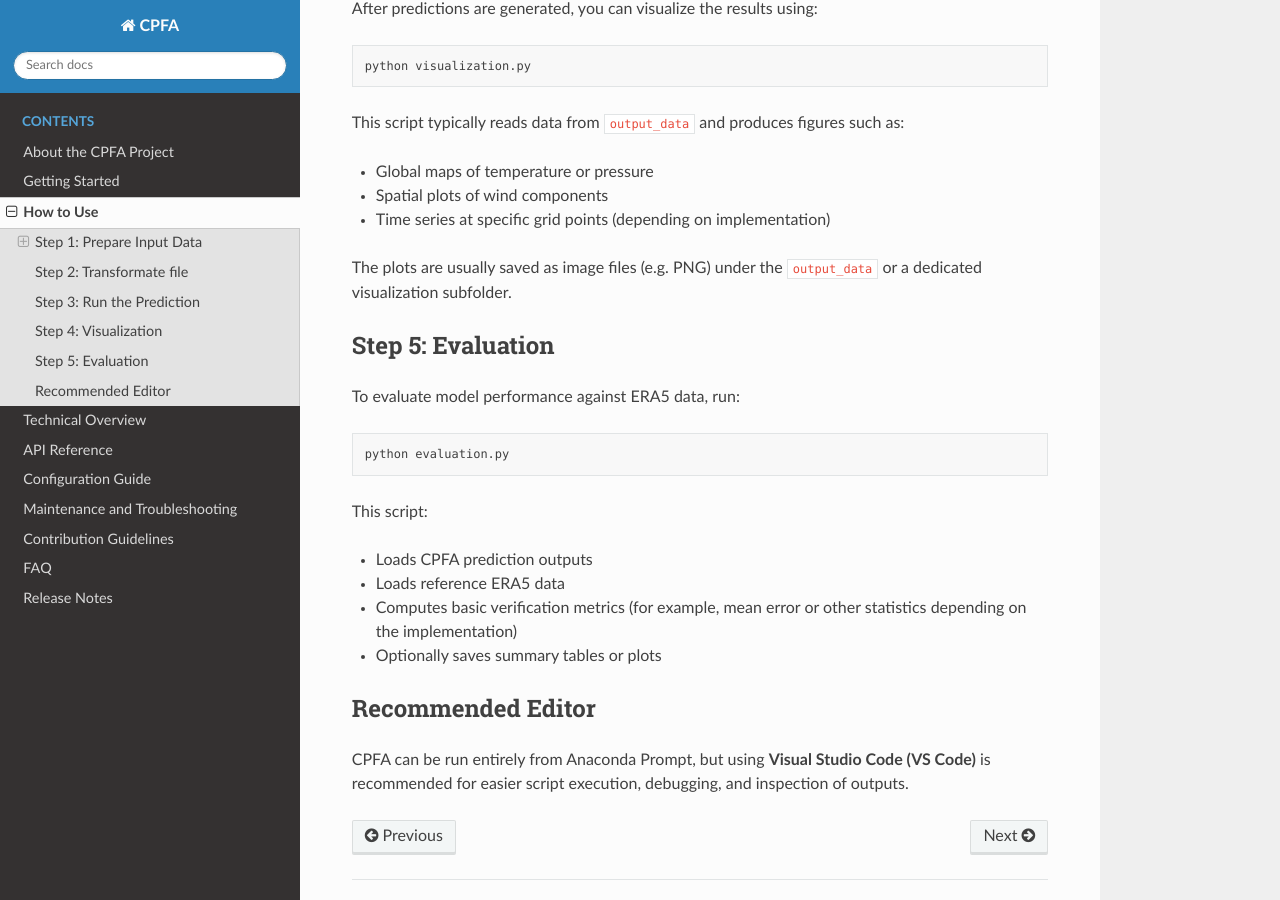
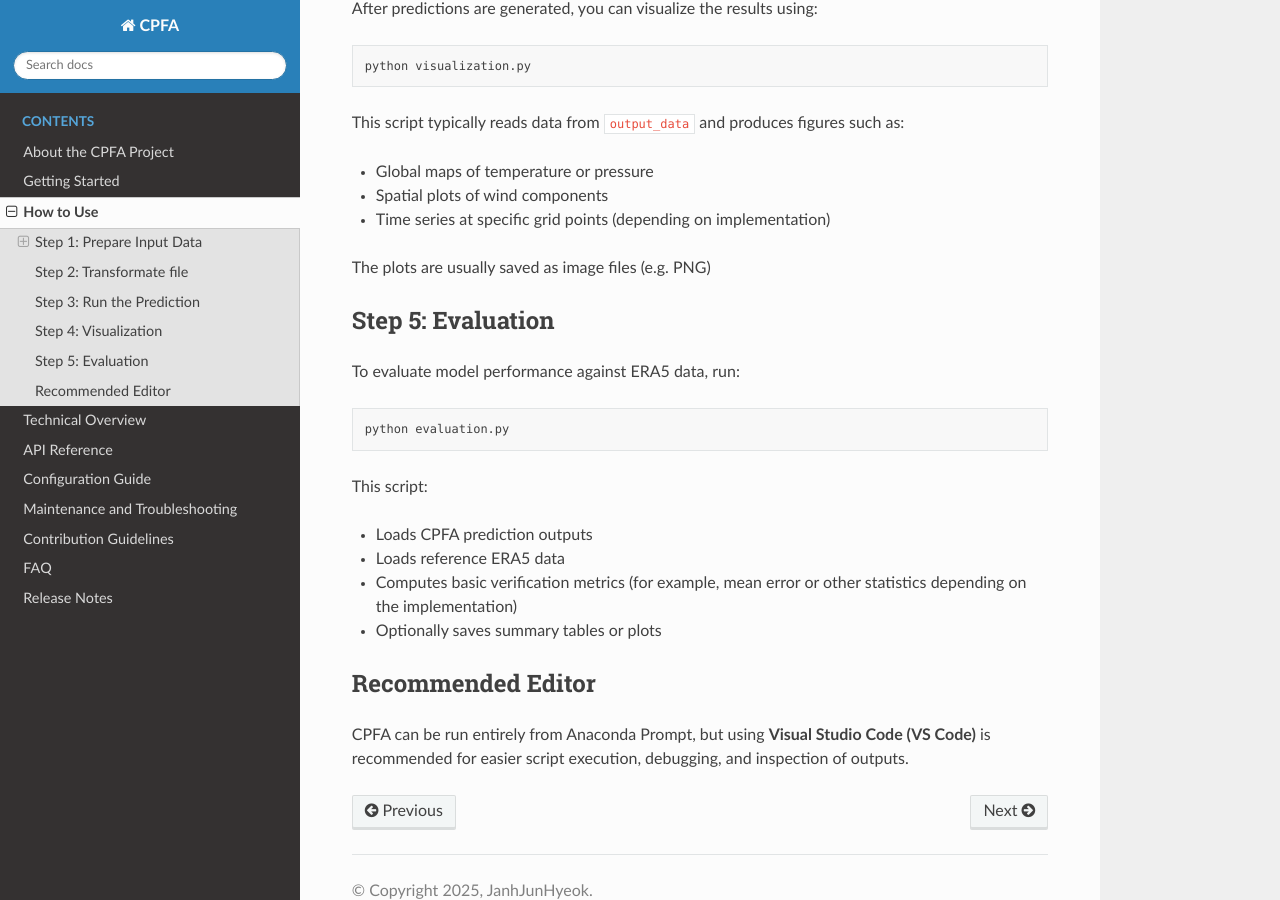
Before and after one commit to hyeok719/CPFA, a Sphinx documentation site: the page built from docs/source/how_to_use.rst, in a window 1280 px wide and 900 px high, scrolled down 2284 px. Built offline with Sphinx 7.4.7 and the Read the Docs theme 3.1.0, drawn with Linux system fonts in a browser that asks for light colours; some of the changed text lies outside the part shown.

Commit message:
Update usage instructions in how_to_use.rst

```diff
--- a/docs/source/how_to_use.rst
+++ b/docs/source/how_to_use.rst
@@ -33,7 +33,7 @@
 ERA5 Download Guide
 ~~~~~~~~~~~~~~~~~~~
 
-1. Visit the Copernicus Climate Data Store (CDS).
+1. Visit the Copernicus Climate Data Store (CDS)
 2. Sign up and log in.
 3. Navigate to:
 input_surface.npy → ERA5 monthly averaged data on single levels from 1940 to present
@@ -114,8 +114,7 @@
 - Spatial plots of wind components
 - Time series at specific grid points (depending on implementation)
 
-The plots are usually saved as image files (e.g. PNG) under the
-``output_data`` or a dedicated visualization subfolder.
+The plots are usually saved as image files (e.g. PNG)
 
 Step 5: Evaluation
 ------------------
```
